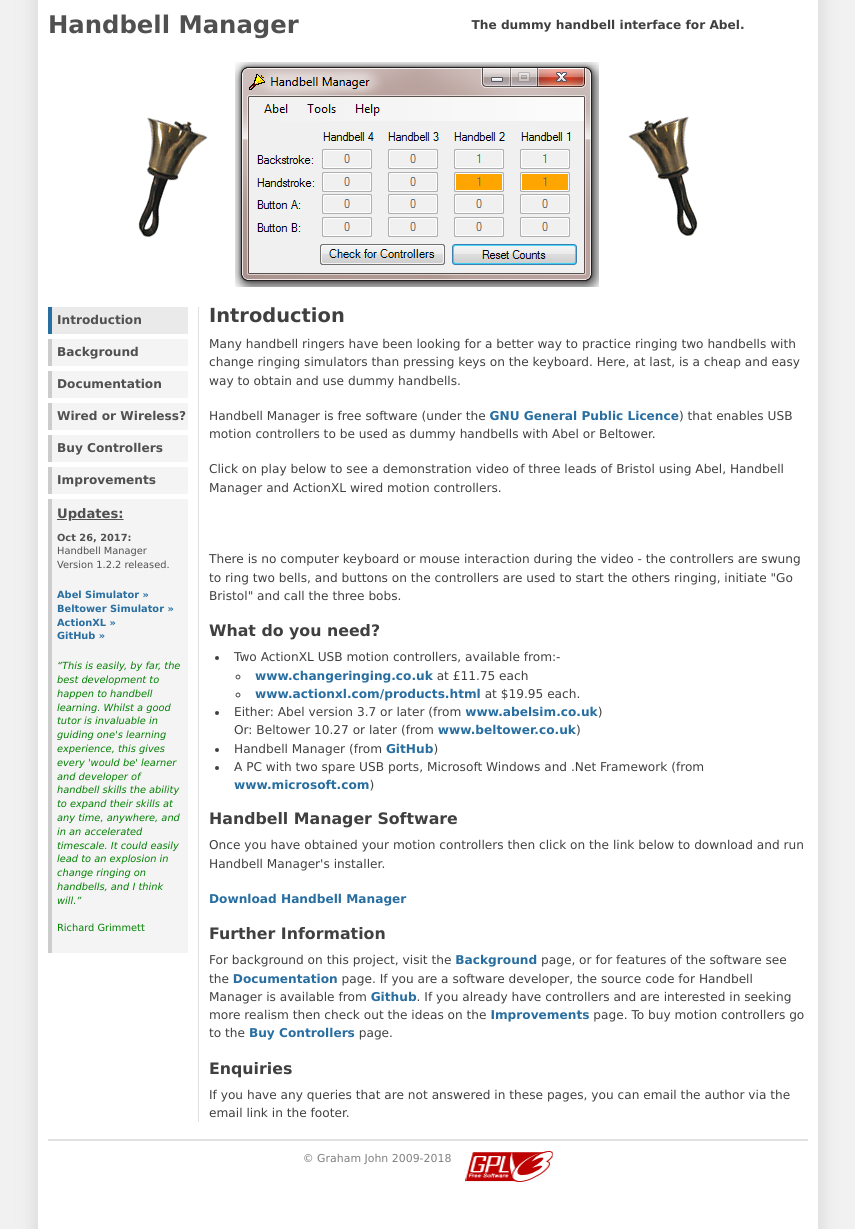
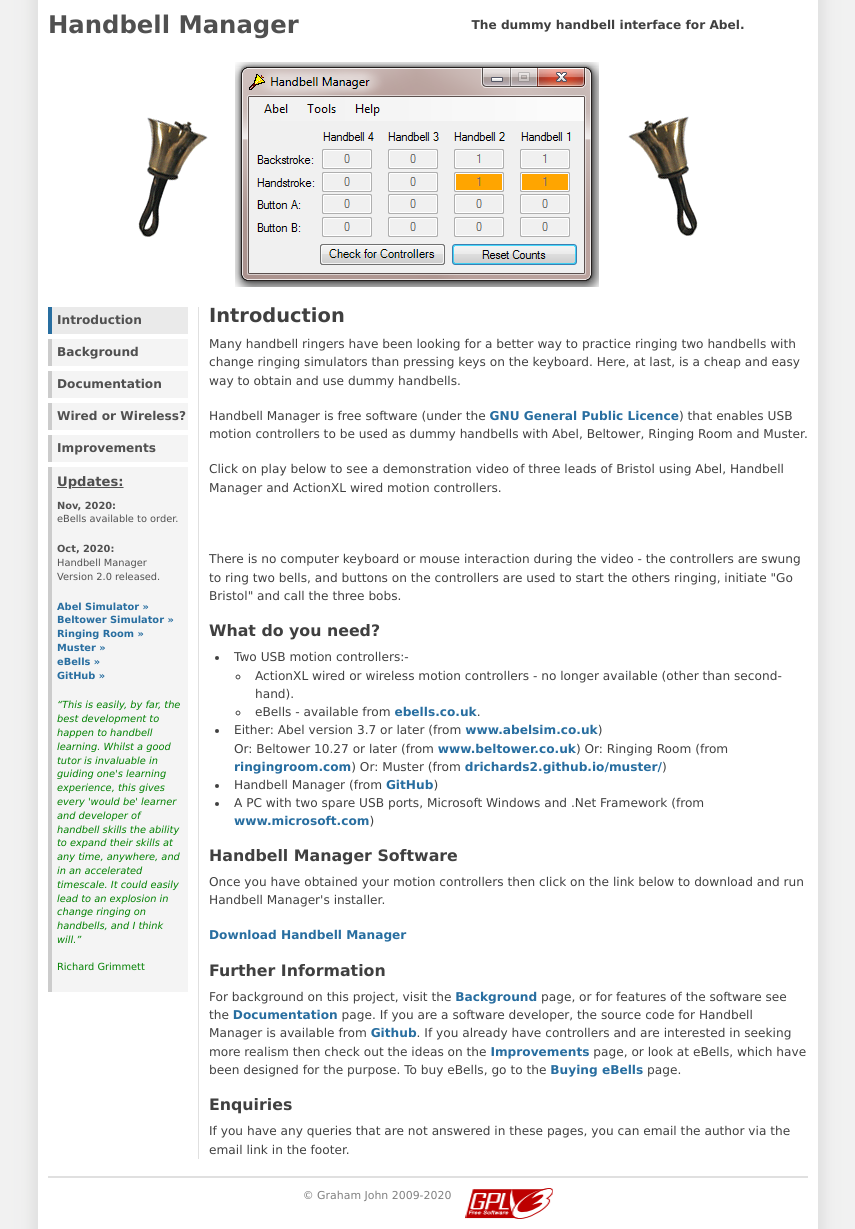
Before and after one commit to GACJ/handbellmanager, a Jekyll site: the page built from index.html, in a window 1280 px wide. Shown: the whole page, without its empty margins (212-1067 px from the left). Built offline with Jekyll 4.4.1, drawn with Linux system fonts in a browser that asks for light colours.

Commit message:
updates for ebells

```diff
--- a/_layouts/default.html
+++ b/_layouts/default.html
@@ -45,11 +45,6 @@
                 {% else %}
                 <li><a href="comparison.html">Wired or Wireless?</a></li>
                 {% endif %}
-                {% if page.title == 'Buy Controllers' %}
-                <li><a class="current" href="motioncontrollers.html">Buy Controllers</a></li>
-                {% else %}
-                <li><a href="motioncontrollers.html">Buy Controllers</a></li>
-                {% endif %}
                 {% if page.title == 'Improving the Experience' %}
                 <li><a class="current" href="improvements.html">Improvements</a></li>
                 {% else %}
@@ -58,11 +53,14 @@
             </ul>
             <div class="announce">
                 <h2><u>Updates:</u></h2>
-                <p><strong>Oct 26, 2017:</strong><br />Handbell Manager Version 1.2.2 released.</p>
+                <p><strong>Nov, 2020:</strong><br />eBells available to order.</p>
+                <p><strong>Oct, 2020:</strong><br />Handbell Manager Version 2.0 released.</p>
                 <p>
                     <a href="http://www.abelsim.co.uk">Abel Simulator &raquo;</a><br />
                     <a href="http://www.beltower.co.uk">Beltower Simulator &raquo;</a><br />
-                    <a href="http://www.actionxl.com">ActionXL &raquo;</a><br />
+                    <a href="https://ringingroom.com/">Ringing Room &raquo;</a><br />
+                    <a href="https://drichards2.github.io/muster/">Muster &raquo;</a><br />
+                    <a href="https://ebells.co.uk/">eBells &raquo;</a><br />
                     <a href="https://github.com/GACJ/handbellmanager">GitHub &raquo;</a>
                 </p>
                 <p><font color=green><i>&ldquo;This is easily, by far, the best development to happen to handbell learning. Whilst a good tutor is invaluable in guiding one's learning experience, this gives every 'would be' learner and developer of handbell skills the ability to expand their skills at any time, anywhere, and in an accelerated timescale. It could easily lead to an explosion in change ringing on handbells, and I think will.&rdquo;</i><br /><br />Richard Grimmett</font></p>
@@ -73,7 +71,7 @@
         </div>
         <div id="footer">
             <p>
-                &copy; <a href="mailto:graham@changeringing.co.uk?subject=Handbell%20Manager">Graham John</a> 2009-2018
+                &copy; <a href="mailto:graham@changeringing.co.uk?subject=Handbell%20Manager">Graham John</a> 2009-2020
                 &nbsp;&nbsp;&nbsp;<a href="http://www.gnu.org/licenses/gpl-3.0.html"><img align="top" src="img/gplv3-88x31.png" /></a>
             </p>
         </div>
--- a/background.html
+++ b/background.html
@@ -104,7 +104,7 @@ title: "Background"
 <p>After successfully releasing Handbell Manager for use with Abel, it has been enhanced to work equally well with Beltower.
     Beltower has a feature called Co-operative Timing that means that the simulator bells will hold up if you strike your bells late,
     just like other ringers will in practice. This can help the learning process as you are improving your familiarity with a method and your accuracy of striking.</p>
-<p>Handbell Manager may be enhanced to support other simulators in due course.</p>
+<p>In 2020 Handbell Manager has been enhanced by Adrian Nash and Mike Pidd to work with Ringing Room and Muster.</p>
 
 <h3>Enhancements to Abel</h3>
 <p>
--- a/comparison.html
+++ b/comparison.html
@@ -4,7 +4,7 @@ title: "Wired or Wireless?"
 ---
 <h2>Comparison of ActionXL Motion Controllers</h2>
 <p>If you are unsure whether the ActionXL wired or wireless motion controllers will suit you better, the pros and cons below should help you decide.</p>
-<p>Please note that the ActionXL wireless motion controllers are no longer available to buy new.</p>
+<p>Please note that neither the wired nor the wireless ActionXL motion controllers are available to buy new.</p>
 
 <table border=1 cellspacing=0 cellpadding=0
        style='border-collapse:collapse;border:none'>
--- a/improvements.html
+++ b/improvements.html
@@ -9,6 +9,10 @@ title: "Improving the Experience"
     as they do not have the weight or feel of ringing real handbells. Below are the results of some experiments conducted by Richard
     Johnston and Simon Humphrey to make these controllers into more realistic dummy handbells. If you have ideas for improvements, please send
     them to us, and we will include them on this page.
+</p>
+
+<p>In 2020, a group of ringer-engineers designed electronic bells specifically for use with Handbell Manager and Handbell Stadium. These take the realism to the next level.
+    For more information, see <a href="https://ebells.co.uk/index.html">ebells.co.uk</a>
 </p>
 
 <p>
--- a/index.html
+++ b/index.html
@@ -7,7 +7,8 @@ title: "Introduction"
     Many handbell ringers have been looking for a better way to practice ringing two handbells with change
     ringing simulators than pressing keys on the keyboard. Here, at last, is a cheap and easy way to obtain and use dummy handbells.
 </p>
-<p>Handbell Manager is free software (under the <a href="http://www.gnu.org/licenses/gpl.html">GNU General Public Licence</a>) that enables USB motion controllers to be used as dummy handbells with Abel or Beltower.</p>
+<p>Handbell Manager is free software (under the <a href="http://www.gnu.org/licenses/gpl.html">GNU General Public Licence</a>) that enables USB motion controllers to be used as dummy handbells
+    with Abel, Beltower, Ringing Room and Muster.</p>
 <p>Click on play below to see a demonstration video of three leads of Bristol using Abel, Handbell Manager and ActionXL wired motion controllers.</p>
 <div id="ytplayer" class="video"></div>
 <br>
@@ -17,22 +18,23 @@ title: "Introduction"
 <h3>What do you need?</h3>
 <ul>
     <li>
-        Two ActionXL USB motion controllers, available from:-
+        Two USB motion controllers:-
         <ul>
             <li>
-                <a target="_top" href="motioncontrollers.html">www.changeringing.co.uk</a> at £11.75 each</li>
+                ActionXL wired or wireless motion controllers - no longer available (other than second-hand).</li>
             <li>
-                <a target="_top"
-                   href="http://actionxl.com/products.html">www.actionxl.com/products.html</a>
-                at $19.95 each.
-            </li>
+                eBells - available from <a target="_top" href="https://ebells.co.uk/index.html">ebells.co.uk</a>.</li>
         </ul>
     </li>
     <li>
         Either: Abel version 3.7 or later (from <a target="_top"
         href="http://www.abelsim.co.uk">www.abelsim.co.uk</a>)<br>
         Or: Beltower 10.27 or later (from <a target="_top"
-        href="http://www.beltower.co.uk">www.beltower.co.uk</a>)
+        href="http://www.beltower.co.uk/">www.beltower.co.uk</a>)
+        Or: Ringing Room (from <a target="_top"
+        href="https://ringingroom.com/">ringingroom.com</a>)
+        Or: Muster (from <a target="_top"
+        href="https://drichards2.github.io/muster/">drichards2.github.io/muster/</a>)
     </li>
     <li>Handbell Manager (from <a href="https://github.com/GACJ/handbellmanager/releases">GitHub</a>)</li>
     <li>
@@ -51,8 +53,8 @@ title: "Introduction"
 <p>
     For background on this project, visit the <a href="background.html">Background</a> page, or for features of the software see the <a href="HMHelp.htm">Documentation</a> page.
     If you are a software developer, the source code for Handbell Manager is available from <a href="https://github.com/GACJ/handbellmanager">Github</a>. If you already have controllers and are
-    interested in seeking more realism then check out the ideas on the <a href="improvements.html">Improvements</a> page.
-    To buy motion controllers go to the <a href="motioncontrollers.html">Buy Controllers</a> page.
+    interested in seeking more realism then check out the ideas on the <a href="improvements.html">Improvements</a> page, or look at eBells, which have been designed for the purpose.
+    To buy eBells, go to the <a href="https://ebells.co.uk/buy.html">Buying eBells</a> page.
 </p>
 
 <h3>Enquiries</h3>
```
Also changed, not shown: motioncontrollers.html (deleted, +0 -32 lines).
